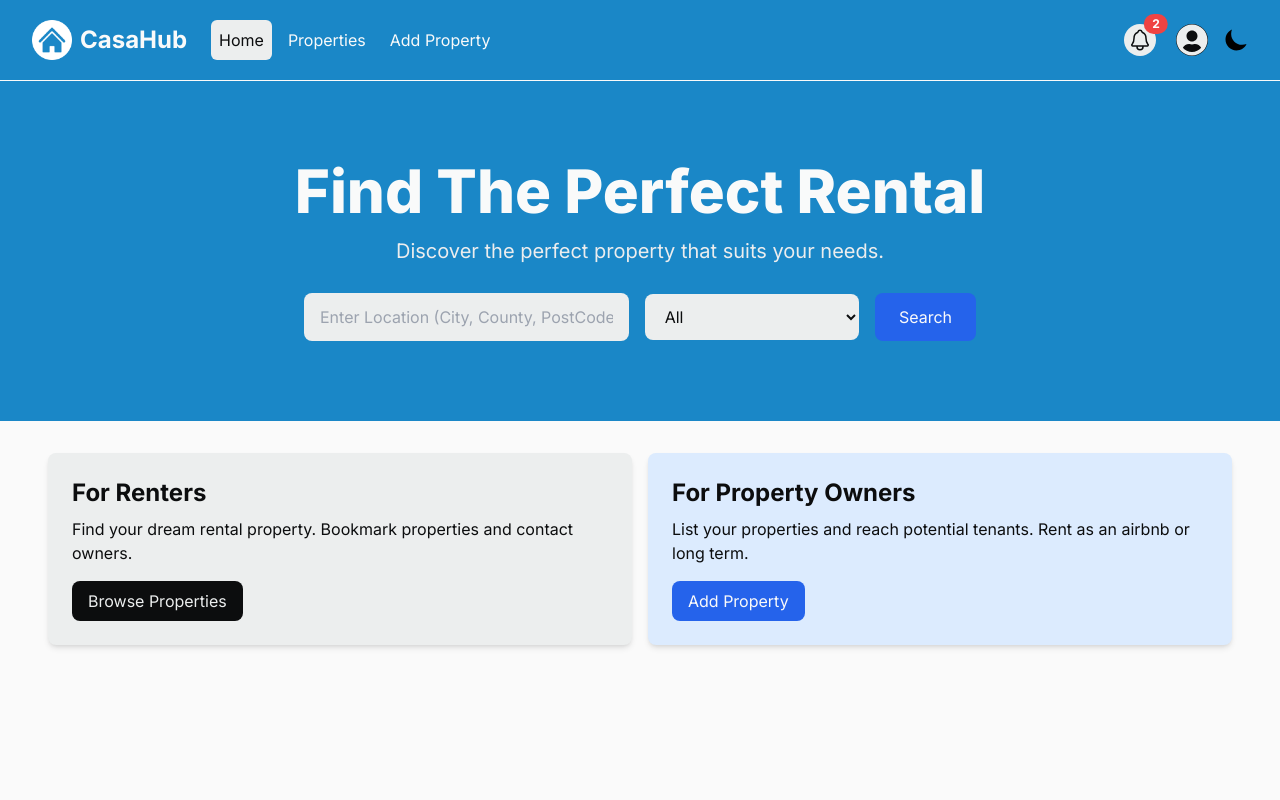
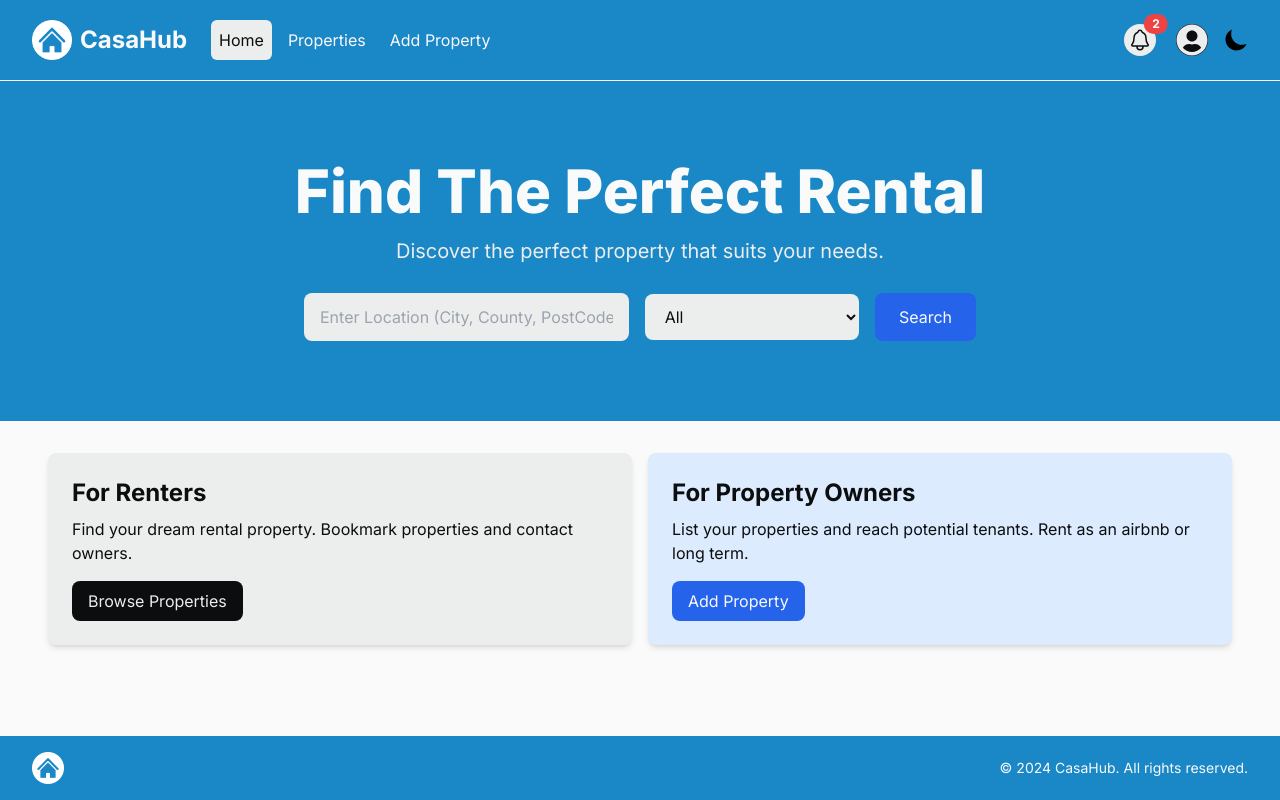
Before and after one commit to Lucaas27/casa-hub, a Next.js app: page / in a window 1280 px wide. Built offline with nearby package versions, Linux system fonts and the light colour scheme.

Commit message:
feat: create footer

```diff
--- a/app/layout.tsx
+++ b/app/layout.tsx
@@ -3,6 +3,7 @@ import { Inter } from 'next/font/google';
 import '@/assets/styles/globals.css';
 import Navbar from '@/components/Navbar';
 import Providers from './providers';
+import Footer from '../components/Footer';
 
 const inter = Inter({ subsets: ['latin'] });
 
@@ -19,12 +20,11 @@ export default function RootLayout({
 }>) {
   return (
     <html lang="en" suppressHydrationWarning>
-      <body className={inter.className}>
+      <body className={`${inter.className} flex min-h-screen flex-col`}>
         <Providers>
-          <header>
-            <Navbar />
-          </header>
-          <main>{children}</main>
+          <Navbar />
+          <main className="flex-1">{children}</main>
+          <Footer />
         </Providers>
       </body>
     </html>
--- /dev/null
+++ b/components/Footer.tsx
@@ -0,0 +1,22 @@
+import Image from 'next/image';
+import Link from 'next/link';
+import logo from '@/assets/images/logo-white.png';
+
+const Footer = () => {
+  const currentYear = new Date().getFullYear();
+  return (
+    <footer className="bg-primary py-4 text-primary-foreground">
+      <div className="container flex flex-col items-center justify-between md:flex-row">
+        <div className="mb-4 md:mb-0">
+          <Link href="/" className="cursor-pointer">
+            <Image src={logo} alt="Logo" className="h-8 w-auto" width={32} height={32} />
+          </Link>
+        </div>
+        <div>
+          <p className="mt-2 text-sm md:mt-0">&copy; {currentYear} CasaHub. All rights reserved.</p>
+        </div>
+      </div>
+    </footer>
+  );
+};
+export default Footer;
--- a/components/Hero.tsx
+++ b/components/Hero.tsx
@@ -1,7 +1,7 @@
 const Hero = () => {
   return (
     <section className=" mb-4 bg-card py-20 text-card-foreground">
-      <div className="container flex flex-col items-center px-4 sm:px-6 lg:px-8">
+      <div className="container flex flex-col items-center">
         <div className="text-center">
           <h1 className="text-4xl font-extrabold sm:text-5xl md:text-6xl">Find The Perfect Rental</h1>
           <p className="my-4 text-xl text-muted">Discover the perfect property that suits your needs.</p>
--- a/components/Navbar.tsx
+++ b/components/Navbar.tsx
@@ -17,6 +17,7 @@ const Navbar = () => {
   const pathname = usePathname();
 
   return (
+    <header>
       <nav className="border-b border-primary-foreground bg-primary">
         <div className="container">
           <div className="relative flex h-20 items-center justify-between">
@@ -39,7 +40,7 @@ const Navbar = () => {
             <div className="flex flex-1 items-center justify-center md:items-stretch md:justify-start">
               {/* <!-- Logo --> */}
               <Link className="flex flex-shrink-0 items-center justify-center" href="/">
-              <Image className="h-10 w-auto max-[325px]:hidden" src={logo} alt="PropertyPulse" />
+                <Image className="h-10 w-auto max-[350px]:hidden" src={logo} alt="PropertyPulse" />
                 <span className="ml-2 hidden text-2xl font-bold text-primary-foreground md:block">CasaHub</span>
               </Link>
               {/* <!-- Desktop Menu Hidden below md screens --> */}
@@ -181,7 +182,9 @@ const Navbar = () => {
                 <Link
                   href="/properties/add"
                   className={`${
-                  pathname === '/properties/add' ? 'bg-secondary text-secondary-foreground' : 'text-primary-foreground'
+                    pathname === '/properties/add'
+                      ? 'bg-secondary text-secondary-foreground'
+                      : 'text-primary-foreground'
                   } block rounded-md px-3 py-2 text-base font-medium `}
                 >
                   Add Property
@@ -197,6 +200,7 @@ const Navbar = () => {
           </div>
         )}
       </nav>
+    </header>
   );
 };
 export default Navbar;
```
Lines whose indentation alone changed are shown as unchanged.
